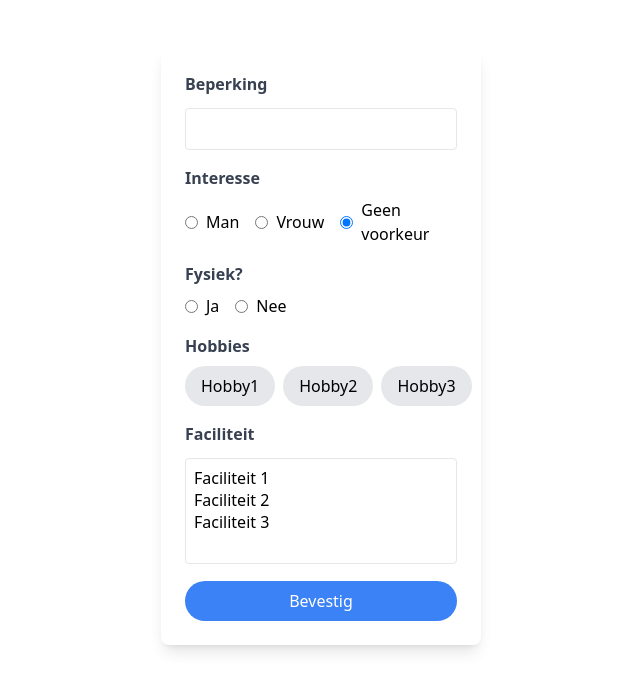
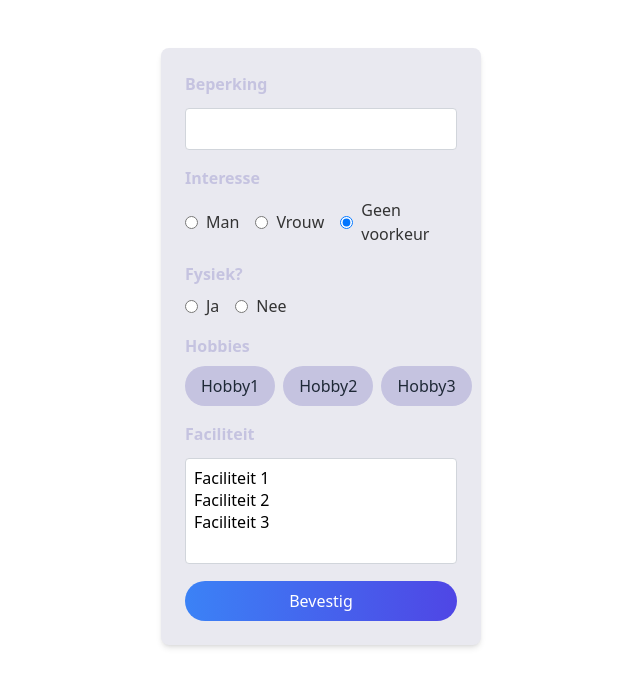
Before and after one commit to remcohofmans/RnD, a React (Create React App) app: page /userfilterform in a window 1280 px wide. Shown: the top 690 px of the page, without its empty margins (319-959 px from the left). Built offline with nearby package versions, Linux system fonts and the light colour scheme; no server answers.

Commit message:
basic styling of the input fields

```diff
--- a/src/Components/UserFilterForm.jsx
+++ b/src/Components/UserFilterForm.jsx
@@ -27,23 +27,23 @@ const UserFilterForm = () => {
   return (
     <form
       onSubmit={handleSubmit}
-      className="bg-white p-6 rounded-lg shadow-lg w-80 mx-auto mt-12 space-y-4"
+      className="bg-[#E9E9F0] p-6 rounded-lg shadow-md w-80 mx-auto mt-12 space-y-4"
     >
       <div className="mb-4">
-        <label className="block text-gray-700 font-semibold mb-2">Beperking</label>
+        <label className="block text-[#C5C3E0] font-semibold mb-2">Beperking</label>
         <input
           type="text"
           value={beperking}
           onChange={(e) => setBeperking(e.target.value)}
-          className="mt-1 p-2 border rounded w-full"
+          className="mt-1 p-2 border border-gray-300 rounded w-full"
         />
       </div>
 
       <div className="mb-4">
-        <label className="block text-gray-700 font-semibold mb-2">Interesse</label>
+        <label className="block text-[#C5C3E0] font-semibold mb-2">Interesse</label>
         <div className="flex space-x-4 mt-1">
           {['Man', 'Vrouw', 'Geen voorkeur'].map((option) => (
-            <label key={option} className="inline-flex items-center">
+            <label key={option} className="inline-flex items-center text-[#333]">
               <input
                 type="radio"
                 value={option}
@@ -58,9 +58,9 @@ const UserFilterForm = () => {
       </div>
 
       <div className="mb-4">
-        <label className="block text-gray-700 font-semibold mb-2">Fysiek?</label>
+        <label className="block text-[#C5C3E0] font-semibold mb-2">Fysiek?</label>
         <div className="flex space-x-4 mt-1">
-          <label className="inline-flex items-center">
+          <label className="inline-flex items-center text-[#333]">
             <input
               type="radio"
               value="Ja"
@@ -70,7 +70,7 @@ const UserFilterForm = () => {
             />
             <span className="ml-2">Ja</span>
           </label>
-          <label className="inline-flex items-center">
+          <label className="inline-flex items-center text-[#333]">
             <input
               type="radio"
               value="Nee"
@@ -84,7 +84,7 @@ const UserFilterForm = () => {
       </div>
 
       <div className="mb-4">
-        <label className="block text-gray-700 font-semibold mb-2">Hobbies</label>
+        <label className="block text-[#C5C3E0] font-semibold mb-2">Hobbies</label>
         <div className="flex space-x-2 mt-1">
           {/* Add buttons for each hobby as needed */}
           {['Hobby1', 'Hobby2', 'Hobby3'].map((hobby) => (
@@ -94,7 +94,7 @@ const UserFilterForm = () => {
               className={`px-4 py-2 rounded-full transition duration-300 ${
                 hobbies.includes(hobby)
                   ? 'bg-blue-600 text-white'
-                  : 'bg-gray-200 hover:bg-gray-300'
+                  : 'bg-[#C5C3E0] text-gray-800 hover:bg-blue-300'
               }`}
               onClick={() =>
                 setHobbies((prev) =>
@@ -111,14 +111,14 @@ const UserFilterForm = () => {
       </div>
 
       <div className="mb-4">
-        <label className="block text-gray-700 font-semibold mb-2">Faciliteit</label>
+        <label className="block text-[#C5C3E0] font-semibold mb-2">Faciliteit</label>
         <select
           multiple
           value={faciliteit}
           onChange={(e) =>
             setFaciliteit(Array.from(e.target.selectedOptions, (option) => option.value))
           }
-          className="mt-1 p-2 border rounded w-full"
+          className="mt-1 p-2 border border-gray-300 rounded w-full"
         >
           {/* Add options for each faciliteit as needed */}
           <option value="Faciliteit 1">Faciliteit 1</option>
@@ -129,7 +129,7 @@ const UserFilterForm = () => {
 
       <button
         type="submit"
-        className="bg-blue-500 text-white px-4 py-2 rounded-full w-full mt-4 transition duration-300 hover:bg-blue-600"
+        className="bg-gradient-to-r from-blue-500 to-indigo-600 text-white px-4 py-2 rounded-full w-full mt-4 transition duration-300 hover:from-blue-600 hover:to-indigo-700"
       >
         Bevestig
       </button>
```
